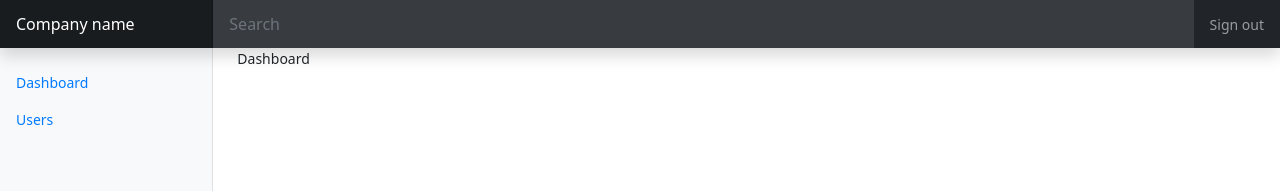
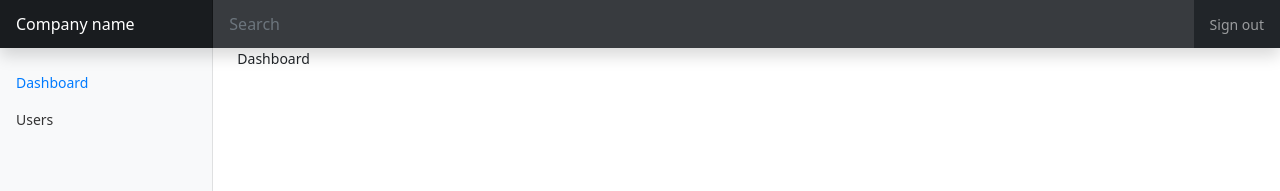
Before and after one commit to mikizdr/vue3-typescript, a Vue app: page / in a window 1280 px wide. Shown: the top 191 px of the page. Built offline with nearby package versions, Linux system fonts and the light colour scheme.

Commit message:
active-class="active"

```diff
--- a/src/components/Nav.vue
+++ b/src/components/Nav.vue
@@ -6,12 +6,12 @@
     <div class="position-sticky pt-3">
       <ul class="nav flex-column">
         <li class="nav-item">
-          <router-link to="/" class="nav-link active">
+          <router-link to="/" class="nav-link" active-class="active">
             Dashboard
           </router-link>
         </li>
         <li class="nav-item">
-          <router-link to="/users" class="nav-link active">
+          <router-link to="/users" class="nav-link" active-class="active">
             Users
           </router-link>
         </li>
```
